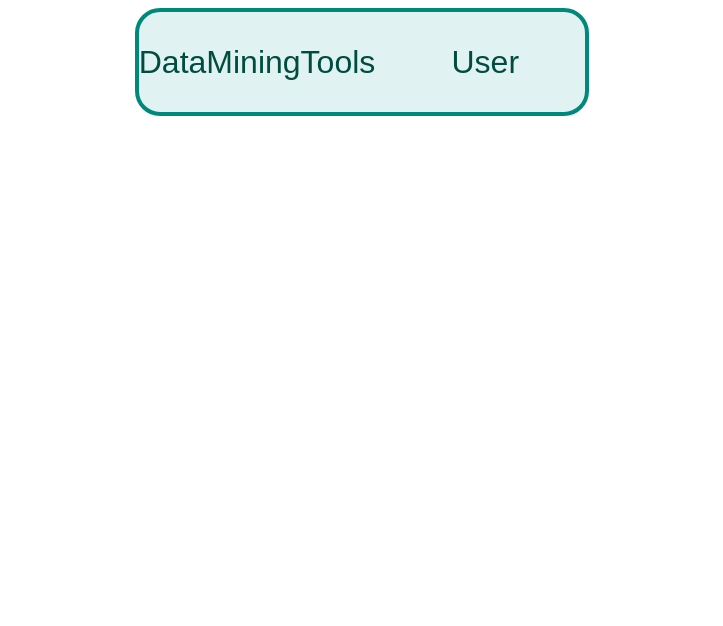
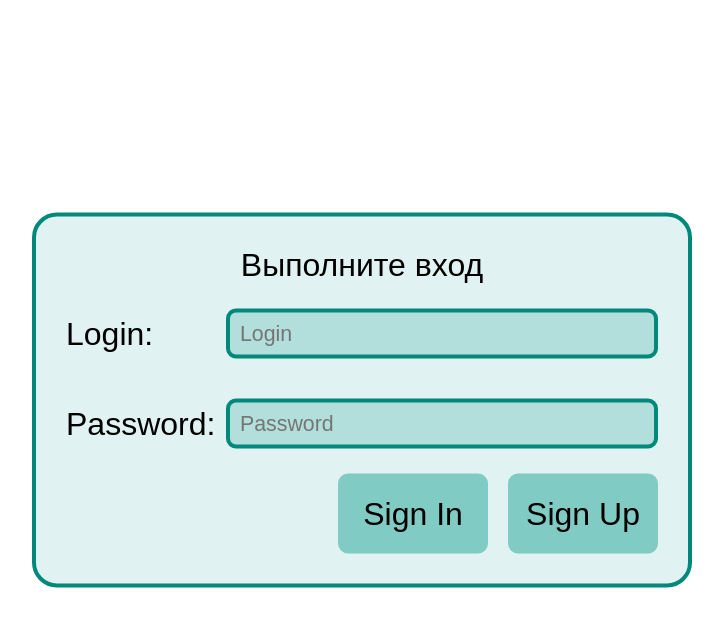
Before and after one commit to DeuSsd/dmt-web-server, a React (Create React App) app: page / in a window 1280 px wide. Shown: the top 626 px of the page, without its empty margins (278-1001 px from the left). Built offline with nearby package versions, Linux system fonts and the light colour scheme.

Commit message:
Add auth function

```diff
--- a/package.json
+++ b/package.json
@@ -40,5 +40,6 @@
       "last 1 firefox version",
       "last 1 safari version"
     ]
-  }
+  },
+  "proxy": "http://localhost:5000"
 }
--- a/src/Body/pages/App.jsx
+++ b/src/Body/pages/App.jsx
@@ -4,14 +4,13 @@ import React from 'react';
 // import "bootstrap/dist/css/bootstrap.min.css";
 import style from "./App.module.scss";
 
-// import AuthService from "./services/auth.service";
-// import UserService from './services/user.service';
 
 import { BrowserRouter, Route, Routes } from 'react-router-dom';
 
 
 import Authorization from './AuthorizationPage/AuthorizationPage';
 import MainPage from './MainPage/MainPage';
+// import AuthService from '../../services/auth.service';
 
 
 //  // {/* <Header /> */}
@@ -19,14 +18,20 @@ import MainPage from './MainPage/MainPage';
 //     {console.log(AuthService.register("user","user@example.com","@Qwerty1234"))}
 //     {console.log(UserService.getPublicContent())}
 
+let initialState = {
+  'token': '',
+  'stateAuth': false,
+}
+
 
 function App() {
   return (
     <BrowserRouter>
       <div className={style.app}>
       <Routes>
-        <Route path='/' element={<MainPage/>}/>
-        <Route path='/auth' element={<Authorization/>}/>
+        <Route exect path='/main' element={<MainPage initialState={initialState} />}/>
+        <Route path='/' element={<Authorization initialState={initialState} />}/>
+        {/* {console.log(AuthService.login("user","@Qwerty1234"))} */}
       </Routes>
       </div>
     </BrowserRouter>
--- a/src/Body/pages/AuthorizationPage/AuthorizationPage.jsx
+++ b/src/Body/pages/AuthorizationPage/AuthorizationPage.jsx
@@ -4,15 +4,36 @@ import Button from "../src/components/Button";
 import InputData from "../src/components/InputData";
 
 
+import AuthService from "../../../services/auth.service";
+
+
+
+// {/* {console.log(AuthService.login("user","@Qwerty1234"))} */}
+
+
+function login (initialState) {
+    AuthService.login("user","@Qwerty1234").then(data => {
+        initialState["token"] = data["token"];
+        initialState["stateAuth"] = true;
+        console.log(initialState)
+    })
+};
+
+
+// function temp(initialState) {
+//     console.log(initialState["token"])
+//     login (initialState).then(
+//         console.log(initialState["token"]))
+
+// }
+
 
 const AuthorizationPage = (props) => {
     return(
         <div className={style.Authorization}>
-
-
             <div >
                 <div className={style.text}>
-                    Выполните вход или регистрацию
+                    Выполните вход
                 </div>
             </div>
             <div>
@@ -22,12 +43,14 @@ const AuthorizationPage = (props) => {
                 <InputData input_type = "password" text="Password:" placeholder="Password" />
             </div>
             <div className={`${style.Button__place}`}>
-                <Button text="Sign In" />
-                <Button text="Sign Up" />
+                <Button initialState={props.initialState} onClick={login} text="Sign In" />
+                <Button initialState={props.initialState} onClick={() => {console.log(props.initialState)}} text="Sign Up" />
             </div>
         </div>
     )
 }
 
 
+
+
 export default AuthorizationPage;
--- a/src/Body/pages/src/components/Button.jsx
+++ b/src/Body/pages/src/components/Button.jsx
@@ -6,7 +6,7 @@ import style from "./Button.module.scss";
 const Button = (props) => {
     return (
         <div className={style.Button}>
-            <button>
+            <button onClick={() => {props["onClick"](props.initialState)}}>
                 {props.text}
             </button>
         </div>
--- a/src/Body/pages/src/components/Button.module.scss
+++ b/src/Body/pages/src/components/Button.module.scss
@@ -16,3 +16,13 @@
 
     background-color: $c200;
 }
+
+
+
+.Button button:hover{
+    background-color: $c300;
+}
+
+.Button button:active{
+    background-color: $c600;
+}
--- a/src/services/auth.service.js
+++ b/src/services/auth.service.js
@@ -21,8 +21,8 @@ const register = (username, email, password) => {
 
 const login = (username, password) => {
   return axios
-    .post(API_URL + "/login",
-     {username,
+    .post(API_URL + "/login", {
+      username,
       password,
     })
     .then((response) => {
@@ -47,4 +47,6 @@ const AuthService = {
   logout,
   getCurrentUser,
 };
+
+
 export default AuthService;
```
